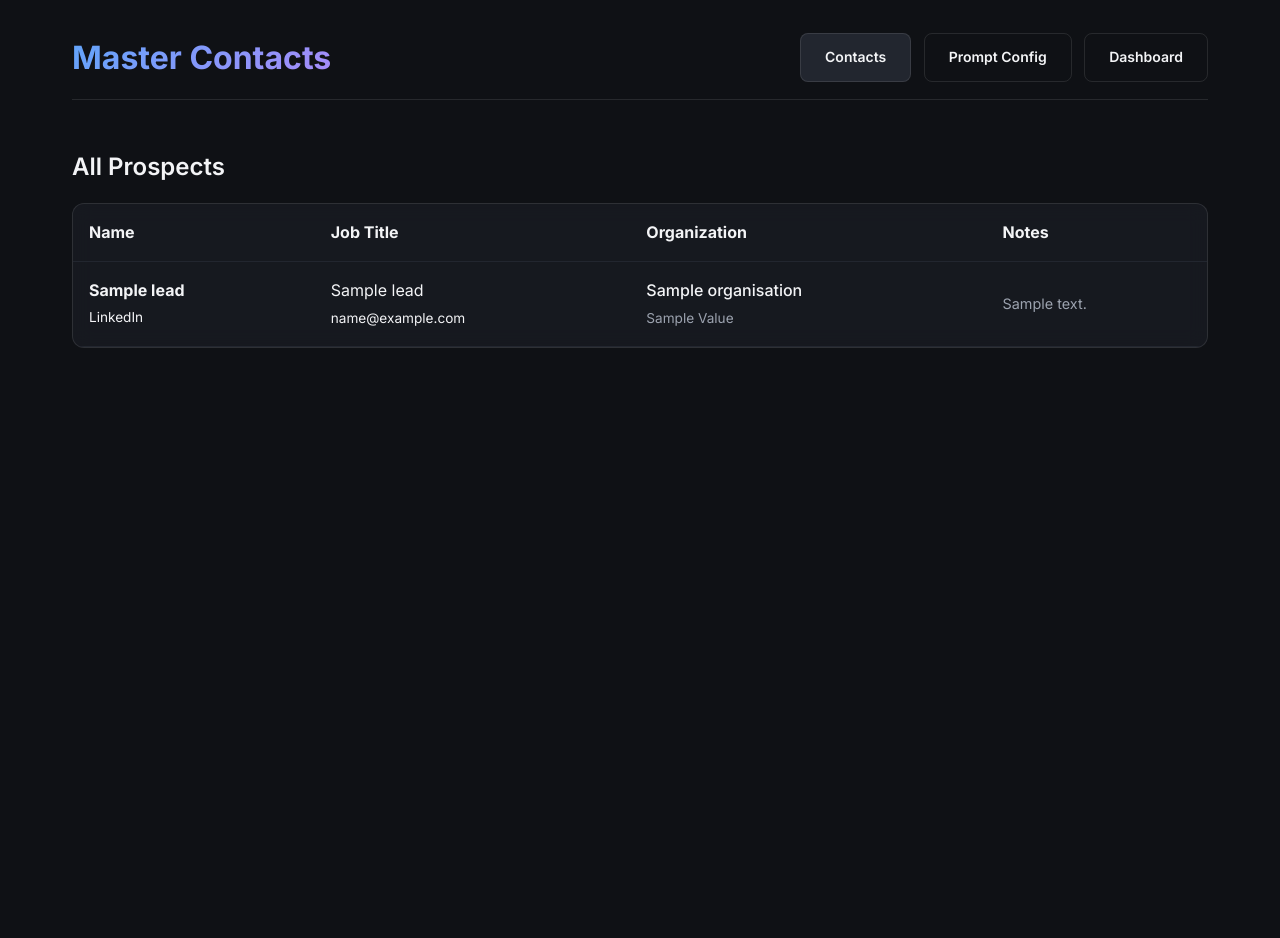
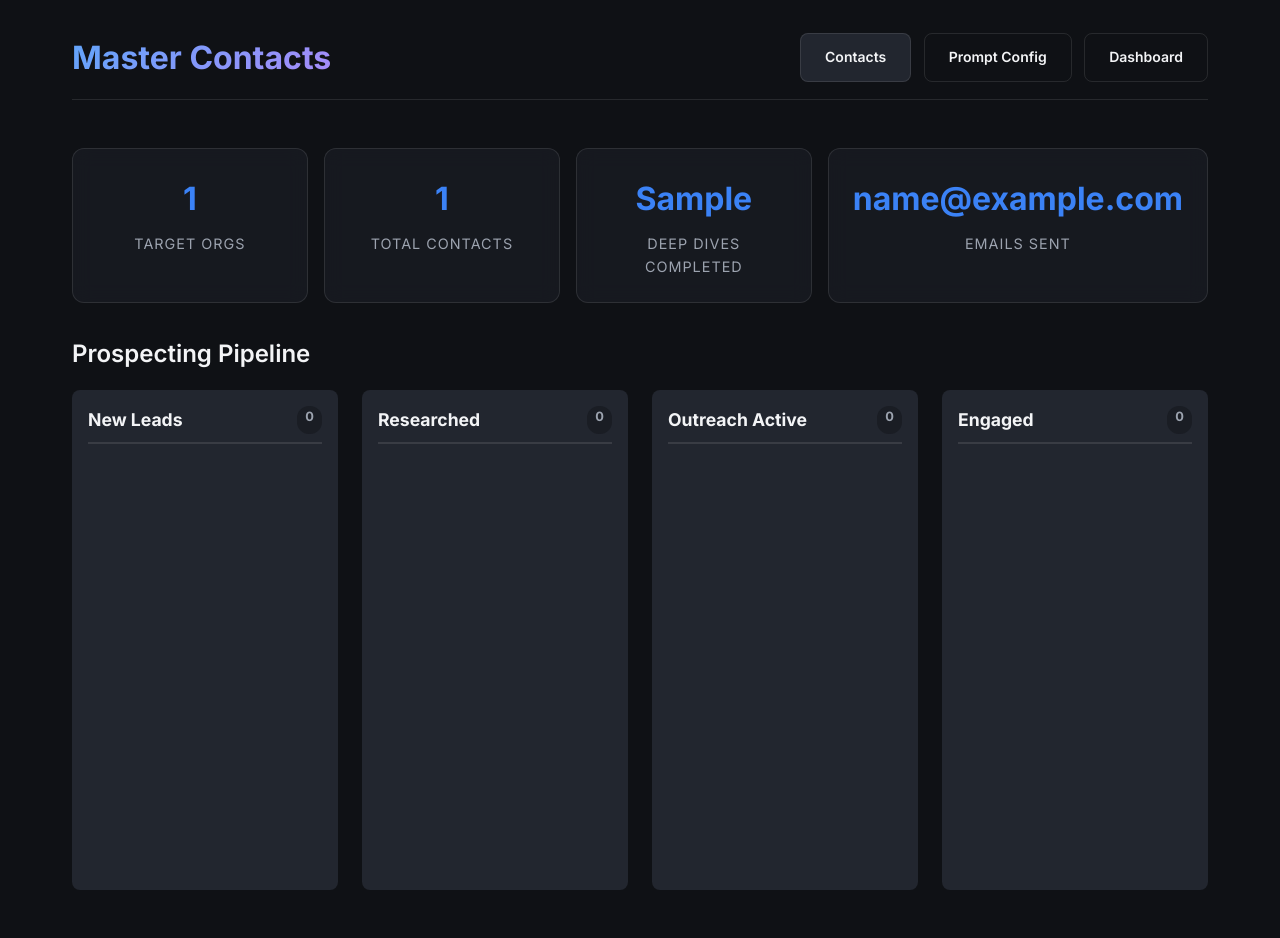
Before and after one commit to kanwarsx-prog/Halo-Leads, a FastAPI app: template app/templates/contacts.html in a window 1280 px wide. Before the commit the page ends 348 px from the top, so only its background shows below. Run offline with FastAPI, Linux system fonts and the light colour scheme; the template is opened without the code that fills it: most values are stand-ins (such as "Sample title", 1, 10 or a date in 2020); parts of the project's set-up code (start-up, migrations or seed data) failed here and were passed over.

Commit message:
Implement Track 2 and 3: CRM Pipeline and Funnel Dashboard

```diff
--- a/app/templates/contacts.html
+++ b/app/templates/contacts.html
@@ -18,55 +18,53 @@
             </div>
         </header>
 
-        <h2 class="mt-8 mb-4">All Prospects</h2>
-        <div class="table-container card" style="padding: 0; overflow-x: auto;">
-            <table style="width: 100%; text-align: left; border-collapse: collapse;">
-                <thead>
-                    <tr style="border-bottom: 1px solid var(--bg-surface-hover);">
-                        <th style="padding: 1rem;">Name</th>
-                        <th style="padding: 1rem;">Job Title</th>
-                        <th style="padding: 1rem;">Organization</th>
-                        <th style="padding: 1rem;">Notes</th>
-                    </tr>
-                </thead>
-                <tbody>
-                    {% for lead in contacts %}
-                    <tr style="border-bottom: 1px solid var(--bg-surface-hover); cursor: pointer;" onclick="window.location.href='/ui/organisations/{{ lead.organisation.id }}/contacts/{{ lead.id }}'">
-                        <td style="padding: 1rem;">
-                            <a href="/ui/organisations/{{ lead.organisation.id }}/contacts/{{ lead.id }}" style="color: var(--text-primary); text-decoration: none;">
-                                <strong>{{ lead.name }}</strong>
-                            </a>
-                            {% if lead.linkedin_url %}
-                            <br>
-                            <a href="{{ lead.linkedin_url }}" target="_blank" style="color: var(--primary); font-size: 0.85rem;">LinkedIn</a>
-                            {% endif %}
-                        </td>
-                        <td style="padding: 1rem;">
-                            <div style="margin-bottom: 0.25rem;">{{ lead.job_title }}</div>
-                            {% if lead.email %}
-                            <div style="font-size: 0.85rem; color: var(--primary);">
-                                <a href="mailto:{{ lead.email }}" style="color: inherit; text-decoration: none;">{{ lead.email }}</a>
-                                {% if lead.email_is_guessed %}
-                                <span class="badge badge-warning" style="font-size: 0.65rem; padding: 0.15rem 0.4rem; margin-left: 0.25rem;" title="Inferred based on corporate email patterns">Assumed</span>
-                                {% endif %}
-                            </div>
-                            {% endif %}
-                        </td>
-                        <td style="padding: 1rem;">
-                            <a href="/ui/organisations/{{ lead.organisation.id }}" style="color: var(--text-primary); text-decoration: none; font-weight: 500;">
-                                {{ lead.organisation.name }}
-                            </a>
-                            <div style="font-size: 0.85rem; color: var(--text-secondary); margin-top: 0.25rem;">
-                                {{ lead.organisation.pipeline_stage.value | title | replace('_', ' ') }}
-                            </div>
-                        </td>
-                        <td style="padding: 1rem; font-size: 0.9rem; color: var(--text-secondary);">
-                            <div class="markdown-content" style="max-height: 60px; overflow: hidden; text-overflow: ellipsis; white-space: nowrap;">{{ lead.notes or 'No research yet.' }}</div>
-                        </td>
-                    </tr>
+        <!-- Metrics Dashboard -->
+        <div style="display: grid; grid-template-columns: repeat(4, 1fr); gap: 1rem; margin-top: 2rem; margin-bottom: 2rem;">
+            <div class="card" style="text-align: center; padding: 1.5rem;">
+                <h3 style="margin: 0; font-size: 2rem; color: var(--accent);">{{ metrics.total_orgs }}</h3>
+                <div style="color: var(--text-secondary); font-size: 0.9rem; margin-top: 0.5rem; text-transform: uppercase; letter-spacing: 1px;">Target Orgs</div>
+            </div>
+            <div class="card" style="text-align: center; padding: 1.5rem;">
+                <h3 style="margin: 0; font-size: 2rem; color: var(--accent);">{{ metrics.total_contacts }}</h3>
+                <div style="color: var(--text-secondary); font-size: 0.9rem; margin-top: 0.5rem; text-transform: uppercase; letter-spacing: 1px;">Total Contacts</div>
+            </div>
+            <div class="card" style="text-align: center; padding: 1.5rem;">
+                <h3 style="margin: 0; font-size: 2rem; color: var(--accent);">{{ metrics.researched_contacts }}</h3>
+                <div style="color: var(--text-secondary); font-size: 0.9rem; margin-top: 0.5rem; text-transform: uppercase; letter-spacing: 1px;">Deep Dives Completed</div>
+            </div>
+            <div class="card" style="text-align: center; padding: 1.5rem;">
+                <h3 style="margin: 0; font-size: 2rem; color: var(--accent);">{{ metrics.emailed_contacts }}</h3>
+                <div style="color: var(--text-secondary); font-size: 0.9rem; margin-top: 0.5rem; text-transform: uppercase; letter-spacing: 1px;">Emails Sent</div>
+            </div>
+        </div>
+
+        <h2 class="mb-4">Prospecting Pipeline</h2>
+
+        <div style="display: grid; grid-template-columns: repeat(4, 1fr); gap: 1.5rem; align-items: start; overflow-x: auto; padding-bottom: 1rem;">
+
+            {% set statuses = [('discovered', 'New Leads'), ('researched', 'Researched'), ('emailed', 'Outreach Active'), ('replied', 'Engaged')] %}
+
+            {% for status_val, status_name in statuses %}
+            <div style="background: var(--bg-surface-hover); border-radius: 8px; padding: 1rem; min-height: 500px;">
+                <h3 style="margin-top: 0; margin-bottom: 1rem; padding-bottom: 0.5rem; border-bottom: 2px solid var(--border); color: var(--text-primary); font-size: 1.1rem; display: flex; justify-content: space-between;">
+                    {{ status_name }}
+                    <span style="background: var(--bg-surface); padding: 0.1rem 0.5rem; border-radius: 12px; font-size: 0.8rem; color: var(--text-secondary);">
+                        {{ contacts|selectattr('status', 'equalto', status_val)|list|length }}
+                    </span>
+                </h3>
+
+                <div style="display: flex; flex-direction: column; gap: 0.75rem;">
+                    {% for lead in contacts if lead.status.value == status_val %}
+                    <div class="card" style="padding: 1rem; cursor: pointer; transition: transform 0.1s; background: var(--bg-surface); border: 1px solid var(--border);" onclick="window.location.href='/ui/organisations/{{ lead.organisation.id }}/contacts/{{ lead.id }}'" onmouseover="this.style.transform='translateY(-2px)'; this.style.borderColor='var(--accent)';" onmouseout="this.style.transform='none'; this.style.borderColor='var(--border)';">
+                        <div style="font-weight: 600; color: var(--text-primary); margin-bottom: 0.25rem;">{{ lead.name }}</div>
+                        <div style="font-size: 0.85rem; color: var(--text-secondary); margin-bottom: 0.5rem;">{{ lead.job_title }}</div>
+                        <div style="font-size: 0.8rem; color: var(--accent); font-weight: 500;">{{ lead.organisation.name }}</div>
+                    </div>
                     {% endfor %}
-                </tbody>
-            </table>
+                </div>
+            </div>
+            {% endfor %}
+
         </div>
     </div>
     <script src="/static/app.js?v=2"></script>
```
Also changed, not shown: app/models.py (+8 -0 lines), app/routes/ui.py (+25 -1 lines), migrations/versions/cdd5d76770d5_add_status_to_contactlead.py (added, +34 -0 lines).
